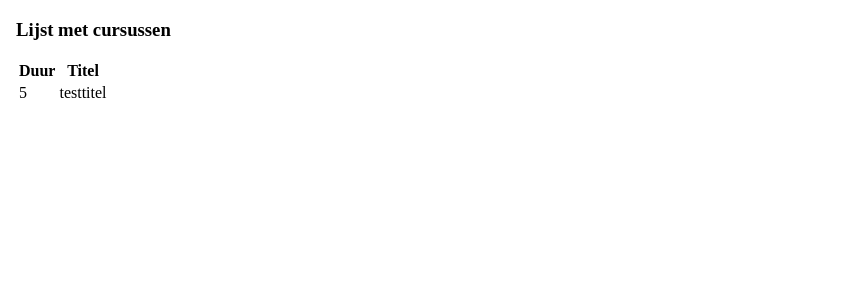
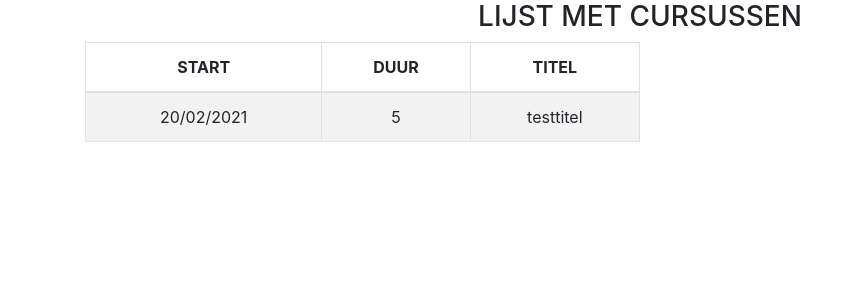
Before and after one commit to Z50schild/ZV_CursusAdministratie2021, an Angular app in the folder ZV_CursusAdministratie.Web/ZVCursusAdministratieWeb/: page /cursus in a window 1280 px wide. Shown: the top 300 px of the page, without its empty margins (0-846 px from the left). Built offline with nearby package versions, Linux system fonts and the light colour scheme.

Commit message:
FrontEnd: CursusLijst gevuld via cursusService

```diff
--- a/ZV_CursusAdministratie.Web/ZVCursusAdministratieWeb/angular.json
+++ b/ZV_CursusAdministratie.Web/ZVCursusAdministratieWeb/angular.json
@@ -28,9 +28,14 @@
               "src/assets"
             ],
             "styles": [
+              "./node_modules/bootstrap/dist/css/bootstrap.css",
               "src/styles.css"
             ],
-            "scripts": []
+            "scripts": [
+              "./node_modules/jquery/dist/jquery.js",
+              "./node_modules/popper.js/dist/umd/popper.min.js",
+              "./node_modules/bootstrap/dist/js/bootstrap.js"
+            ]
           },
           "configurations": {
             "production": {
--- a/ZV_CursusAdministratie.Web/ZVCursusAdministratieWeb/package.json
+++ b/ZV_CursusAdministratie.Web/ZVCursusAdministratieWeb/package.json
@@ -19,6 +19,9 @@
     "@angular/platform-browser": "~11.1.1",
     "@angular/platform-browser-dynamic": "~11.1.1",
     "@angular/router": "~11.1.1",
+    "bootstrap": "^4.6.0",
+    "jquery": "^3.5.1",
+    "popper.js": "^1.16.1",
     "rxjs": "~6.6.0",
     "tslib": "^2.0.0",
     "zone.js": "~0.11.3"
--- a/ZV_CursusAdministratie.Web/ZVCursusAdministratieWeb/src/app/api/models/cursus.ts
+++ b/ZV_CursusAdministratie.Web/ZVCursusAdministratieWeb/src/app/api/models/cursus.ts
@@ -1,7 +1,6 @@
-import { CursusInstantie } from './cursusInstantie'
 
 export class Cursus {
-    constructor(public id: number, public duur:number, public titel: string, public code: string, public cursusinstanties: CursusInstantie[]) {}
+    constructor(public id: number, public duur:number, public titel: string, public code: string) {}
     // id: number;
     // duur: number;
     // titel: string;
--- a/ZV_CursusAdministratie.Web/ZVCursusAdministratieWeb/src/app/api/models/cursusInstantie.ts
+++ b/ZV_CursusAdministratie.Web/ZVCursusAdministratieWeb/src/app/api/models/cursusInstantie.ts
@@ -1,5 +1,8 @@
+import { Cursus } from './cursus'
+
+
 export class CursusInstantie {
-    constructor(public id: number, public startdatum: Date) {}
+    constructor(public id: number, public startdatum: Date, public cursus: Cursus, public cursusId: number) {}
     // id: number;
     // startdatum: Date;
 }
--- a/ZV_CursusAdministratie.Web/ZVCursusAdministratieWeb/src/app/api/services/cursus.service.ts
+++ b/ZV_CursusAdministratie.Web/ZVCursusAdministratieWeb/src/app/api/services/cursus.service.ts
@@ -4,14 +4,20 @@ import {CursusInstantie} from '../models/cursusInstantie';
 
 @Injectable()
 export class CursusService {
-
-    cursusinstanties: CursusInstantie[] = [new CursusInstantie(1, new Date('2021-02-20'))]
+    cursus: Cursus = new Cursus(1,5,'testtitel', 'tst');
+    cursusinstanties: CursusInstantie[] = [new CursusInstantie(1, new Date('2021-02-20'), this.cursus, this.cursus.id)]
     cursussen: Cursus[] =
          [
-            new Cursus(1,5,'testtitel', 'tst', this.cursusinstanties)
+            this.cursus
          ];
+
+
 
     getCursussen(){
         return this.cursussen;
     }
+
+    getCursusInstanties(){
+        return this.cursusinstanties
+    }
 }
--- a/ZV_CursusAdministratie.Web/ZVCursusAdministratieWeb/src/app/cursus-list/cursus-list.component.html
+++ b/ZV_CursusAdministratie.Web/ZVCursusAdministratieWeb/src/app/cursus-list/cursus-list.component.html
@@ -1,18 +1,18 @@
-<div>
+<div class="container">
     <h3 class="text-center text-uppercase">Lijst met cursussen</h3>
-    <table class="table table-bordered table-striped">
+    <table class="table table-bordered table-striped col-md-6">
         <thead>
             <tr class="text-center text-uppercase">
-                <!-- <th>Start</th> -->
+                <th>Start</th>
                 <th>Duur</th>
                 <th>Titel</th>
             </tr>
         </thead>
         <tbody>
-            <tr *ngFor = "let c of cursussen">
-                <!-- <td>{{c.cursusinstanties.cursusinstantie[0].startdatum| customDate }}</td> -->
-                <td>{{c.duur}}</td>
-                <td>{{c.titel}}</td>
+            <tr class="text-center" *ngFor = "let c of cursusInstanties">
+                <td>{{c.startdatum | customDate }}</td>
+                <td>{{c.cursus.duur}}</td>
+                <td>{{c.cursus.titel}}</td>
             </tr>
         </tbody>
     </table>
--- a/ZV_CursusAdministratie.Web/ZVCursusAdministratieWeb/src/app/cursus-list/cursus-list.component.ts
+++ b/ZV_CursusAdministratie.Web/ZVCursusAdministratieWeb/src/app/cursus-list/cursus-list.component.ts
@@ -11,22 +11,14 @@ import {CursusInstantie} from "../api/models/cursusInstantie"
     styleUrls:['./cursus-list.component.css']
 })
 
-export class CursusListComponent {
-    cursusinstanties: CursusInstantie[] = [new CursusInstantie(1, new Date('2021-02-20'))]
-    cursussen: Cursus[] =
-         [
-            new Cursus(1,5,'testtitel', 'tst', this.cursusinstanties)
-         ];
+export class CursusListComponent implements OnInit {
 
-    getCursussen(){
-        return this.cursussen;
+    cursusInstanties!: CursusInstantie[];
+
+    constructor(private cursusService: CursusService){}
+
+    ngOnInit(){
+    this.cursusInstanties = this.cursusService.getCursusInstanties();
     }
 
-
-
-// constructor(private cursusService: CursusService){}
-
-// ngOnInit(){
-//     this.cursussen = this.cursusService.getCursussen();
-// }
 }
```
Also changed, not shown: ZV_CursusAdministratie.Web/ZVCursusAdministratieWeb/src/app/app.module.ts (+5 -2 lines), 1 other file (tests, documents, lock files or other folders).
